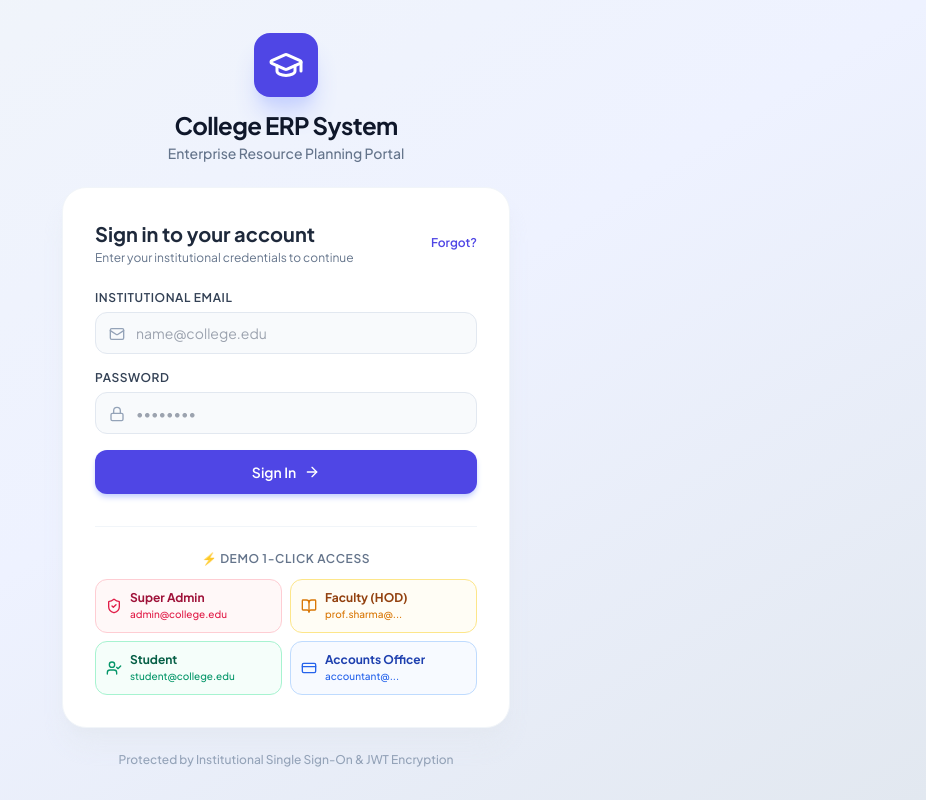
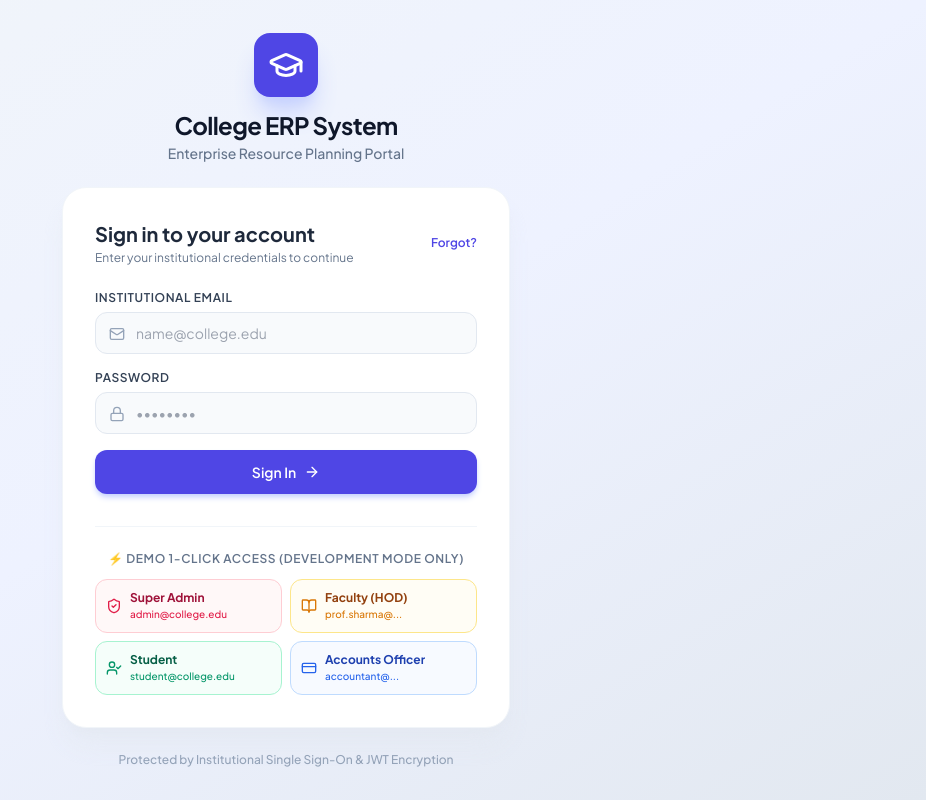
Before and after one commit to Tejasgupta74/college-erp, a React (Vite) app in the folder frontend/: page /login in a window 1280 px wide. Shown: the whole page, without its empty margins (354-1280 px from the left). Built offline with nearby package versions, Linux system fonts and the light colour scheme; no server answers.

Commit message:
fix(security): remove 1-click demo access in production builds

```diff
--- a/frontend/src/pages/Login.jsx
+++ b/frontend/src/pages/Login.jsx
@@ -116,6 +116,7 @@ export const Login = () => {
   };
 
   const handleQuickLogin = async (demoEmail, demoPass) => {
+    if (import.meta.env.PROD) return;
     setEmail(demoEmail);
     setPassword(demoPass);
     setError('');
@@ -363,11 +364,11 @@ export const Login = () => {
             </form>
           )}
 
-          {/* Quick Demo Logins Section - accessible by default for evaluation unless explicitly hidden via VITE_HIDE_DEMO=true */}
-          {!isForgot && import.meta.env.VITE_HIDE_DEMO !== 'true' && (
+          {/* Quick Demo Logins Section - strictly disabled in production mode, visible only during local development */}
+          {!isForgot && Boolean(import.meta.env.DEV) && import.meta.env.VITE_HIDE_DEMO !== 'true' && (
             <div className="mt-8 pt-6 border-t border-slate-100">
               <p className="text-xs font-semibold text-slate-500 text-center uppercase tracking-wider mb-3">
-                ⚡ Demo 1-Click Access
+                ⚡ Demo 1-Click Access (Development Mode Only)
               </p>
               <div className="grid grid-cols-2 gap-2 text-xs">
                 <button
```
Also changed, not shown: 2 other files (tests, documents, lock files or other folders).
